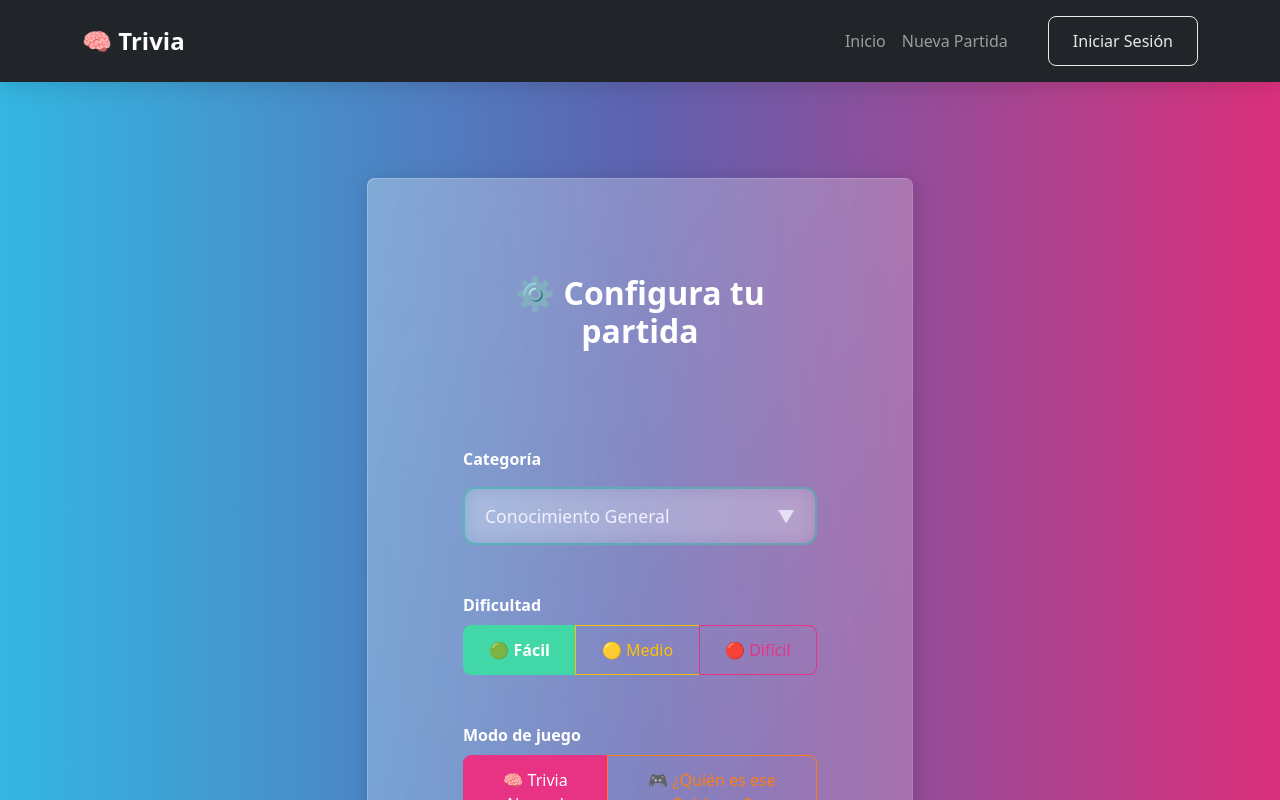
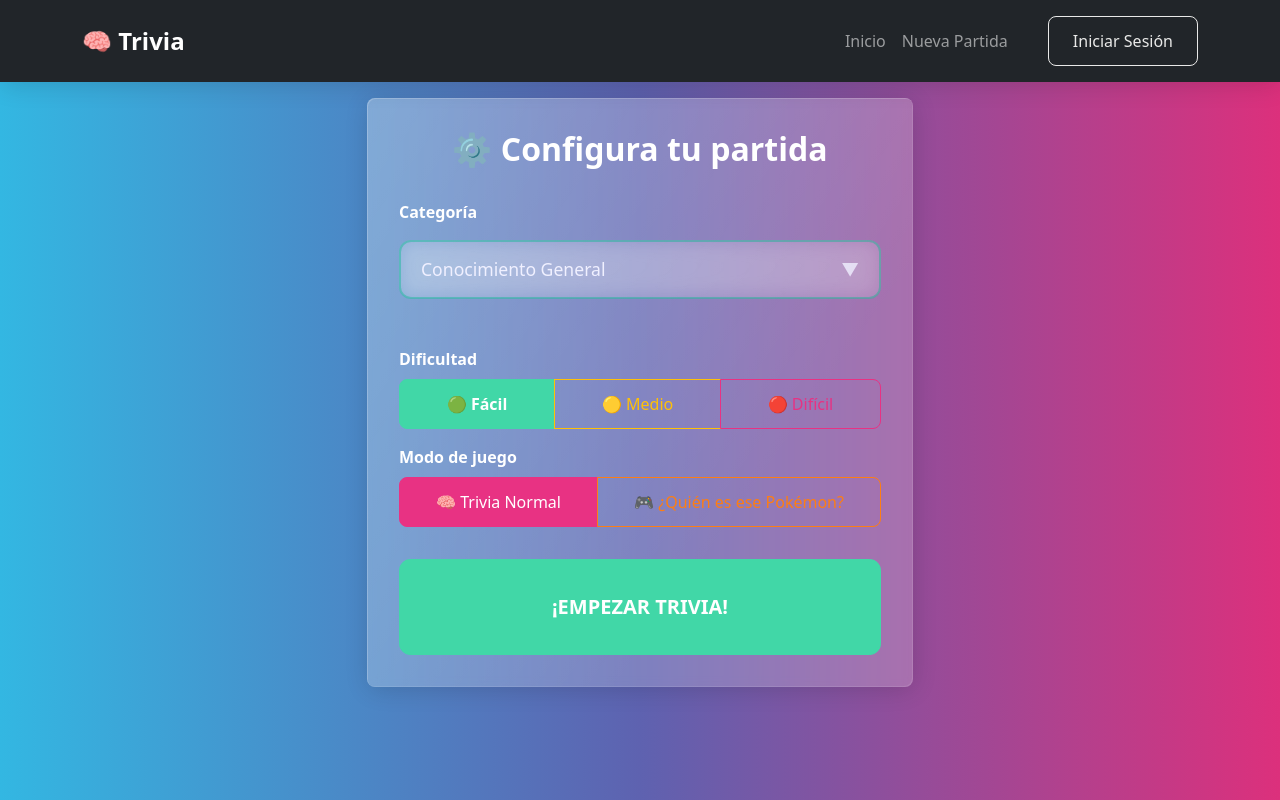
Before and after one commit to Xander788/Proyecto--TRIVIA, a React (Vite) app: page /selection in a window 1280 px wide. Shown: the top 800 px of the page. Built offline with nearby package versions, Linux system fonts and the light colour scheme.

Commit message:
Selection
Se ajusta el tamano para que se vea todo el contenido

```diff
--- a/src/pages/Selection.jsx
+++ b/src/pages/Selection.jsx
@@ -27,11 +27,11 @@ const Selection = () => {
   ]
 
   return (
-    <div className="container py-5">
+    <div className="container py-2">
       <div className="row justify-content-center">
         <div className="col-lg-6 col-md-8">
-          <Card className="p-5">
-            <h2 className="text-center mb-5 text-white">⚙️ Configura tu partida</h2>
+          <Card className="p-3">
+            <h2 className="text-center mb-3 text-white">⚙️ Configura tu partida</h2>
 
             <CustomSelect
               label="Categoría"
@@ -40,7 +40,7 @@ const Selection = () => {
               options={categories}
             />
 
-            <div className="mb-4">
+            <div className="mb-2">
               <label className="form-label fw-bold text-white">Dificultad</label>
               <div className="btn-group w-100">
                 {[
@@ -60,7 +60,7 @@ const Selection = () => {
               </div>
             </div>
 
-            <div className="mb-5">
+            <div className="mb-3">
               <label className="form-label fw-bold text-white">Modo de juego</label>
               <div className="btn-group w-100">
                 <Button
```
